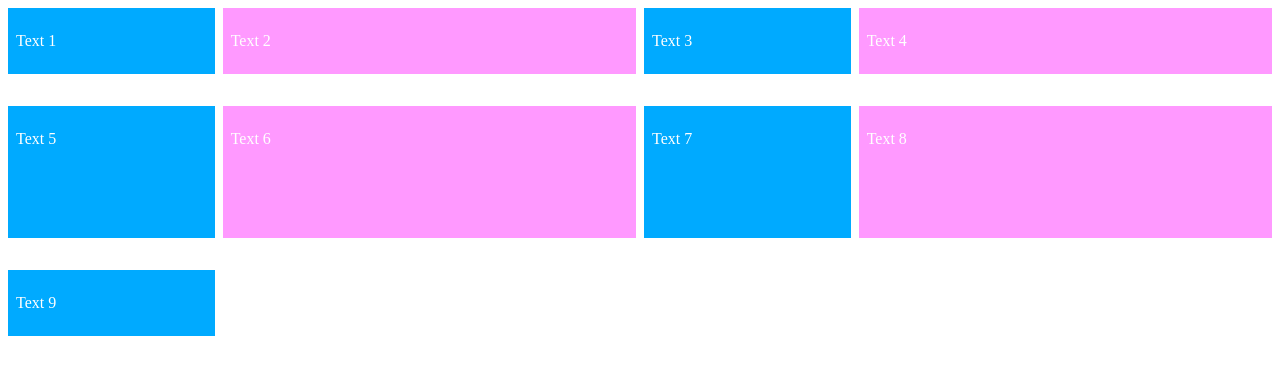
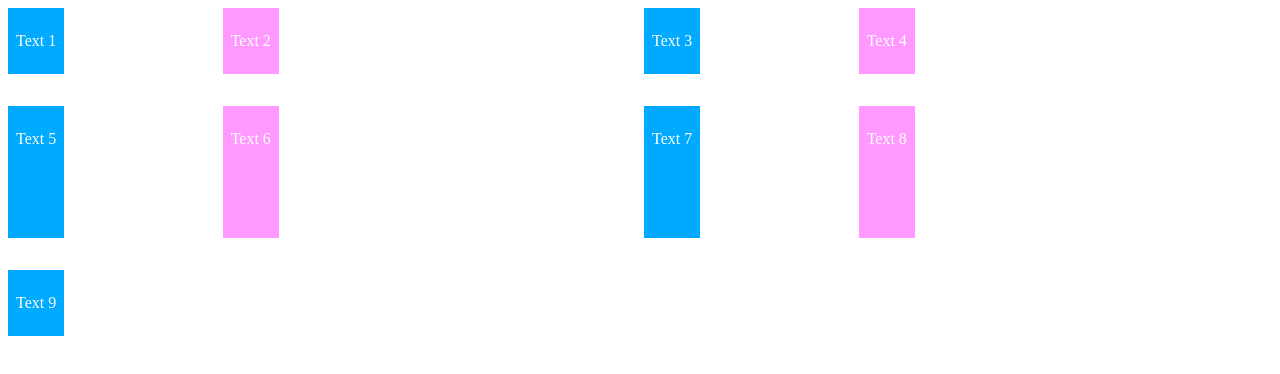
Before and after one commit to Sylphony/css-grid-example, a plain HTML site: page grid-simple/index.html in a window 1280 px wide. Drawn offline with nearby package versions, Linux system fonts and the light colour scheme.

Commit message:
Update CSS

```diff
--- a/grid-simple/index.less
+++ b/grid-simple/index.less
@@ -30,6 +30,23 @@
   // Shortcut for <row-gap> <column-gap>
   // gap: 0.5rem 2rem;
 
+  // justify-items:
+  // Align the entire block horizontally
+  // Possible values: start | center | end | stretch
+  // Default: stretch
+  justify-items: start;
+
+  // align-items:
+  // Align the entire block vertically
+  // Possible values: start | center | end | stretch
+  // Default: stretch
+  align-items: stretch;
+
+  // place-items:
+  // Shortcut for <align-items> <justify-items>
+  // place-items: stretch stretch;
+
+
   @media (min-width: 1280px) {
     grid-template-rows: 1fr 2fr 1fr 2fr;
     grid-template-columns: 1fr 2fr 1fr 2fr;
```
